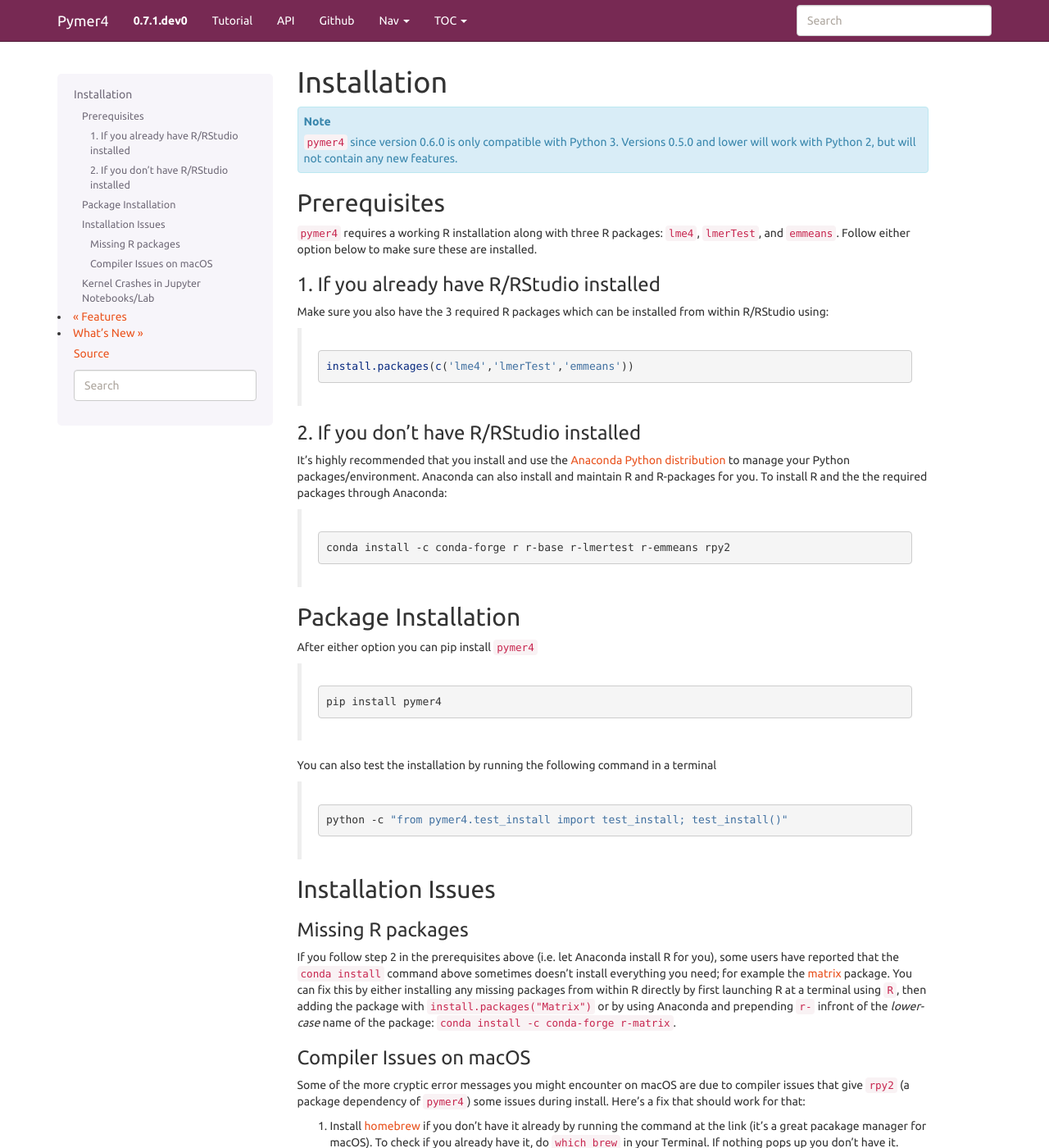
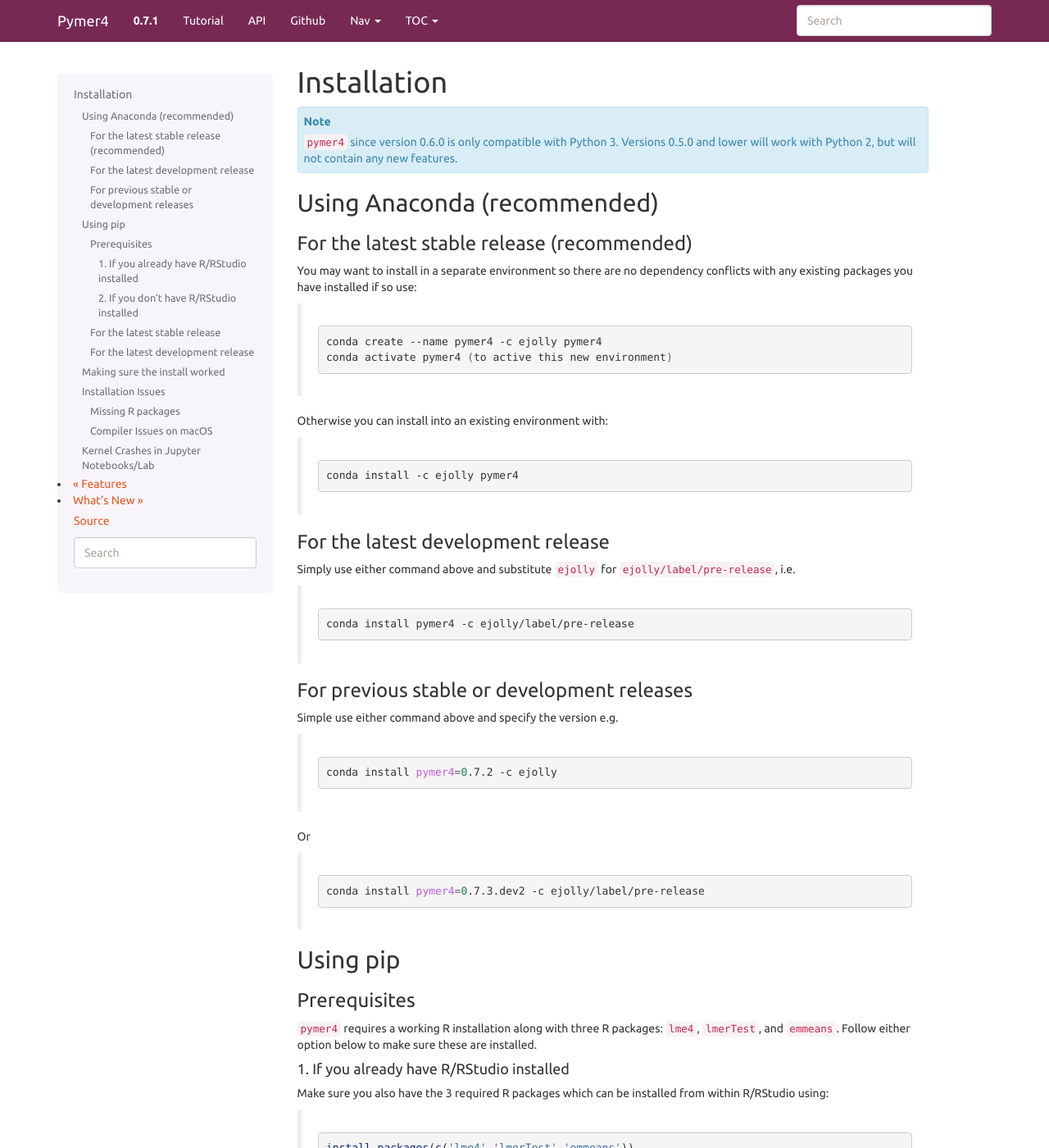
Before and after one commit to ejolly/pymer4, a Sphinx documentation site: the page built from docs/installation.rst, in a window 1280 px wide and 1400 px high. Shown: the whole window at 82% size. Built offline with Sphinx 7.4.7, drawn with Linux system fonts in a browser that asks for light colours; some of the changed text lies outside the part shown.

Commit message:
Tell travis to wipe build artifacts prior to deploying docs. Updated docs. Prep version number for pre-release.

```diff
--- a/docs/installation.rst
+++ b/docs/installation.rst
@@ -3,12 +3,59 @@ Installation
 .. note::
     :code:`pymer4` since version 0.6.0 is only compatible with Python 3. Versions 0.5.0 and lower will work with Python 2, but will not contain any new features.
 
+Using Anaconda (recommended)
+----------------------------
+
+For the latest stable release (recommended)
++++++++++++++++++++++++++++++++++++++++++++
+
+You may want to install in a separate environment so there are no dependency conflicts with any existing packages you have installed if so use:
+
+    .. code-block:: bash
+
+        conda create --name pymer4 -c ejolly pymer4
+        conda activate pymer4 (to active this new environment)
+
+Otherwise you can install into an existing environment with:
+
+    .. code-block:: bash
+
+        conda install -c ejolly pymer4
+
+For the latest development release
+++++++++++++++++++++++++++++++++++
+
+Simply use either command above and substitute :code:`ejolly` for :code:`ejolly/label/pre-release`, i.e.
+
+    .. code-block:: bash
+
+        conda install pymer4 -c ejolly/label/pre-release
+
+For previous stable or development releases
++++++++++++++++++++++++++++++++++++++++++++
+
+Simple use either command above and specify the version e.g.
+
+    .. code-block:: bash
+
+        conda install pymer4=0.7.2 -c ejolly
+
+Or
+
+    .. code-block:: bash
+
+        conda install pymer4=0.7.3.dev2 -c ejolly/label/pre-release
+
+
+Using pip
+---------
+
 Prerequisites
--------------
++++++++++++++
 :code:`pymer4` requires a working R installation along with three R packages: :code:`lme4`, :code:`lmerTest`, and :code:`emmeans`. Follow either option below to make sure these are installed.
 
 1. If you already have R/RStudio installed
-+++++++++++++++++++++++++++++++++++++++++++++
+##########################################
 Make sure you also have the 3 required R packages which can be installed from within R/RStudio using:
 
     .. code-block:: R
@@ -16,22 +63,33 @@ Make sure you also have the 3 required R packages which can be installed from wi
         install.packages(c('lme4','lmerTest','emmeans'))
 
 2. If you don't have R/RStudio installed
-+++++++++++++++++++++++++++++++++++++++++++
+########################################
 It's highly recommended that you install and use the `Anaconda Python distribution <https://www.anaconda.com/distribution/>`_ to manage your Python packages/environment. Anaconda can also install and maintain R and R-packages for you. To install R and the the required packages through Anaconda:
 
  .. code-block:: bash
 
         conda install -c conda-forge r r-base r-lmertest r-emmeans rpy2
 
-Package Installation
---------------------
+For the latest stable release
++++++++++++++++++++++++++++++
 After either option you can pip install :code:`pymer4`
 
     .. code-block:: bash
 
         pip install pymer4
 
-You can also test the installation by running the following command in a terminal
+For the latest development release
+++++++++++++++++++++++++++++++++++
+Install via github:
+
+    .. code-block:: bash
+
+        pip install git+https://github.com/ejolly/pymer4.git
+
+
+Making sure the install worked
+------------------------------
+You can test the installation by running the following command in a terminal
 
     .. code-block:: bash
 
@@ -39,6 +97,8 @@ You can also test the installation by running the following command in a termina
 
 Installation Issues
 -------------------
+
+If you have installed via :code:`pip` it's recommended you try the :code:`conda` method described above prior to raising an issue on github. Otherwise the following solutions may help.
 
 Missing R packages
 ++++++++++++++++++
--- a/pymer4/version.py
+++ b/pymer4/version.py
@@ -1,4 +1,4 @@
 """Specifies current version of pymer4 to be used by setup.py and __init__.py
 """
 
-__version__ = "0.7.1.dev0"
+__version__ = "0.7.1"
```
Also changed, not shown: docs/index.rst (+19 -2 lines), docs/new.rst (+17 -0 lines), .travis.yml, 1 other file.
